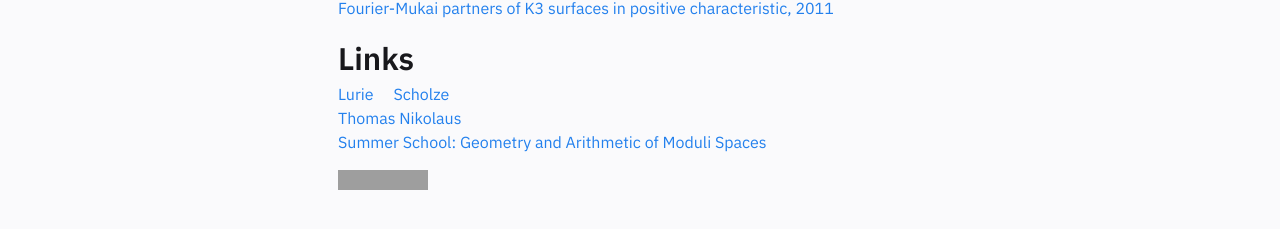
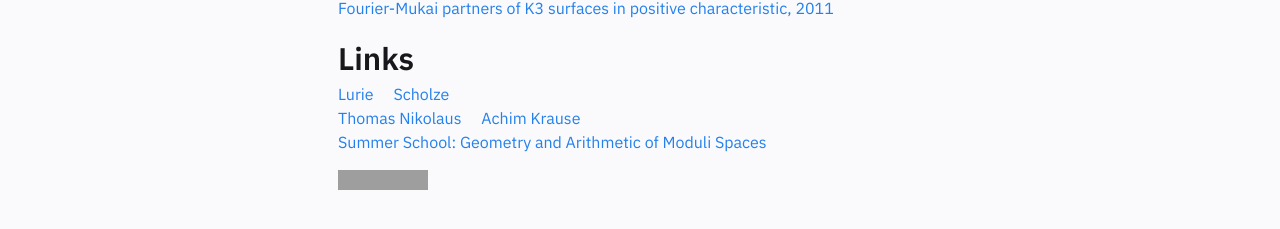
Before and after one commit to runxg/runxg.github.io, a Jekyll site: the page built from pages/index.md, in a window 1280 px wide. Shown: the part 512-741 px from the top of the page. Built offline with Jekyll 4.4.1, drawn with Linux system fonts in a browser that asks for light colours; grey boxes are pictures that could not be loaded.

Commit message:
Update Homepage.html

```diff
--- a/_includes/Homepage.html
+++ b/_includes/Homepage.html
@@ -41,6 +41,7 @@
     <a href="https://www.math.ias.edu/~lurie/">Lurie </a>
     &emsp;<a href="https://www.math.uni-bonn.de/people/scholze/">Scholze </a>
     <br><a href="https://www.uni-muenster.de/IVV5WS/WebHop/user/nikolaus/index.html">Thomas Nikolaus</a>
+    &emsp;<a href="https://www.uni-muenster.de/IVV5WS/WebHop/user/krauseac/">Achim Krause</a>
     <br><a href="https://events.dm.unipi.it/event/15/">Summer School: Geometry and Arithmetic of Moduli Spaces</a>
     </p>
 
```
